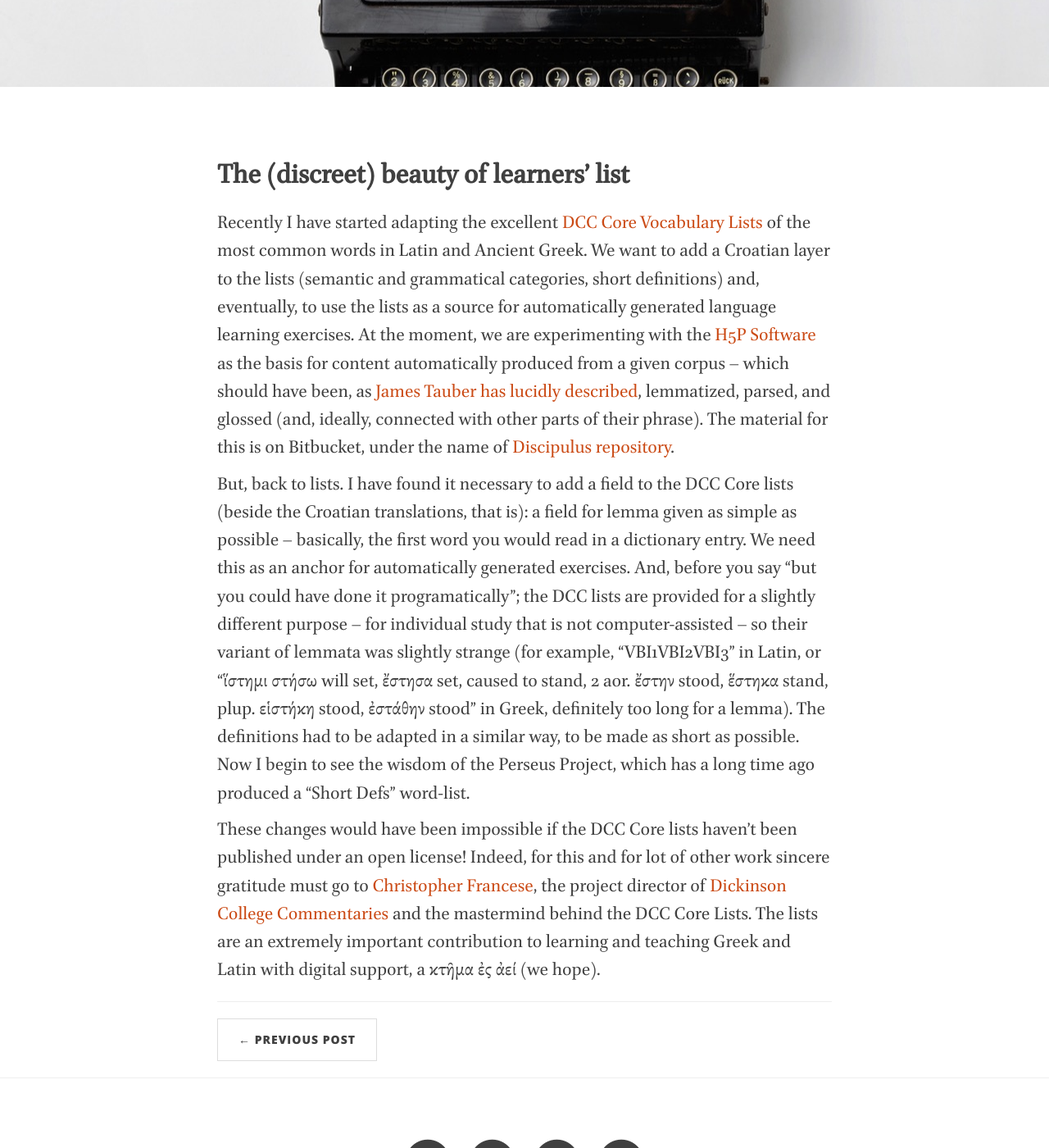
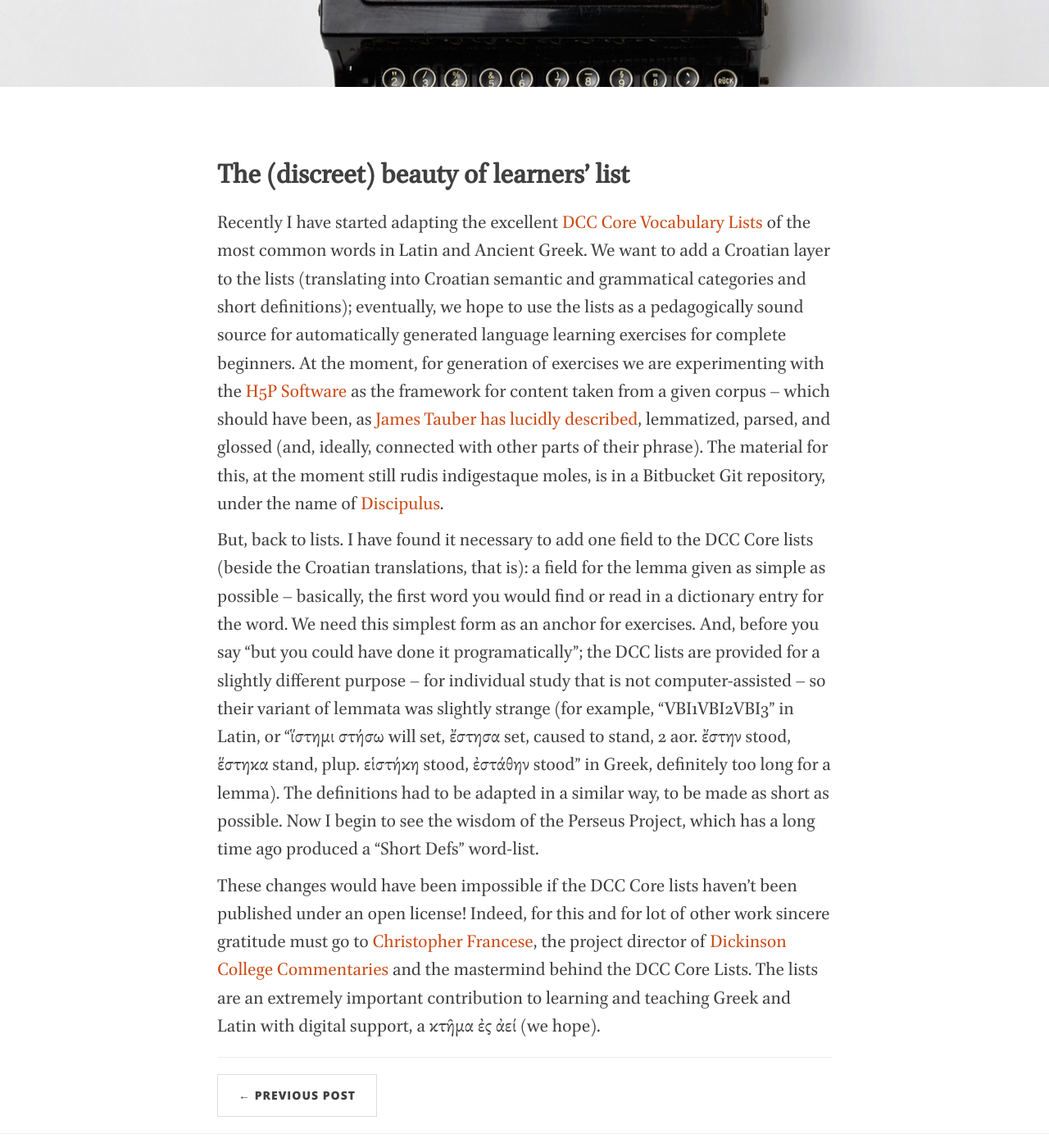
Before and after one commit to nevenjovanovic/nevenjovanovic.github.io, a Jekyll site: the page built from _posts/2017-06-11-beauty-of-lists.markdown, in a window 1280 px wide and 1400 px high, scrolled down 400 px. Shown: the whole window at 82% size. Built offline with Jekyll 4.4.1, drawn with Linux system fonts in a browser that asks for light colours; nearby versions of some CDN libraries.

Commit message:
Rewriting the post

```diff
--- a/_posts/2017-06-11-beauty-of-lists.markdown
+++ b/_posts/2017-06-11-beauty-of-lists.markdown
@@ -10,8 +10,8 @@ permalink: /beauty-learners-lists/
 
 # The (discreet) beauty of learners' list
 
-Recently I have started adapting the excellent [DCC Core Vocabulary Lists](http://dcc.dickinson.edu/vocab/core-vocabulary) of the most common words in Latin and Ancient Greek. We want to add a Croatian layer to the lists (semantic and grammatical categories, short definitions) and, eventually, to use the lists as a source for automatically generated language learning exercises. At the moment, we are experimenting with the [H5P Software](https://h5p.org/) as the basis for content automatically produced from a given corpus -- which should have been, as [James Tauber has lucidly described](https://jktauber.com/2015/11/07/generating-readers/), lemmatized, parsed, and glossed (and, ideally, connected with other parts of their phrase). The material for this is on Bitbucket, under the name of [Discipulus repository](https://bitbucket.org/nevenjovanovic/discipulus).
+Recently I have started adapting the excellent [DCC Core Vocabulary Lists](http://dcc.dickinson.edu/vocab/core-vocabulary) of the most common words in Latin and Ancient Greek. We want to add a Croatian layer to the lists (translating into Croatian semantic and grammatical categories and short definitions); eventually, we hope to use the lists as a pedagogically sound source for automatically generated language learning exercises for complete beginners. At the moment, for generation of exercises we are experimenting with the [H5P Software](https://h5p.org/) as the framework for content taken from a given corpus -- which should have been, as [James Tauber has lucidly described](https://jktauber.com/2015/11/07/generating-readers/), lemmatized, parsed, and glossed (and, ideally, connected with other parts of their phrase). The material for this, at the moment still rudis indigestaque moles, is in a Bitbucket Git repository, under the name of [Discipulus](https://bitbucket.org/nevenjovanovic/discipulus).
 
-But, back to lists. I have found it necessary to add a field to the DCC Core lists (beside the Croatian translations, that is): a field for lemma given as simple as possible -- basically, the first word you would read in a dictionary entry. We need this as an anchor for automatically generated exercises. And, before you say "but you could have done it programatically"; the DCC lists are provided for a slightly different purpose -- for individual study that is not computer-assisted -- so their variant of lemmata was slightly strange (for example, "VBI1VBI2VBI3" in Latin, or "ἵστημι στήσω will set, ἔστησα set, caused to stand, 2 aor. ἔστην stood, ἕστηκα stand, plup. εἱστήκη stood, ἐστάθην stood" in Greek, definitely too long for a lemma). The definitions had to be adapted in a similar way, to be made as short as possible. Now I begin to see the wisdom of the Perseus Project, which has a long time ago produced a "Short Defs" word-list.
+But, back to lists. I have found it necessary to add one field to the DCC Core lists (beside the Croatian translations, that is): a field for the lemma given as simple as possible -- basically, the first word you would find or read in a dictionary entry for the word. We need this simplest form as an anchor for exercises. And, before you say "but you could have done it programatically"; the DCC lists are provided for a slightly different purpose -- for individual study that is not computer-assisted -- so their variant of lemmata was slightly strange (for example, "VBI1VBI2VBI3" in Latin, or "ἵστημι στήσω will set, ἔστησα set, caused to stand, 2 aor. ἔστην stood, ἕστηκα stand, plup. εἱστήκη stood, ἐστάθην stood" in Greek, definitely too long for a lemma). The definitions had to be adapted in a similar way, to be made as short as possible. Now I begin to see the wisdom of the Perseus Project, which has a long time ago produced a "Short Defs" word-list.
 
 These changes would have been impossible if the DCC Core lists haven't been published under an open license! Indeed, for this and for lot of other work sincere gratitude must go to [Christopher Francese](http://dco.dickinson.edu/people/christopher-francese), the project director of [Dickinson College Commentaries](http://dcc.dickinson.edu/) and the mastermind behind the DCC Core Lists. The lists are an extremely important contribution to learning and teaching Greek and Latin with digital support, a κτῆμα ἐς ἀεί (we hope).
```
